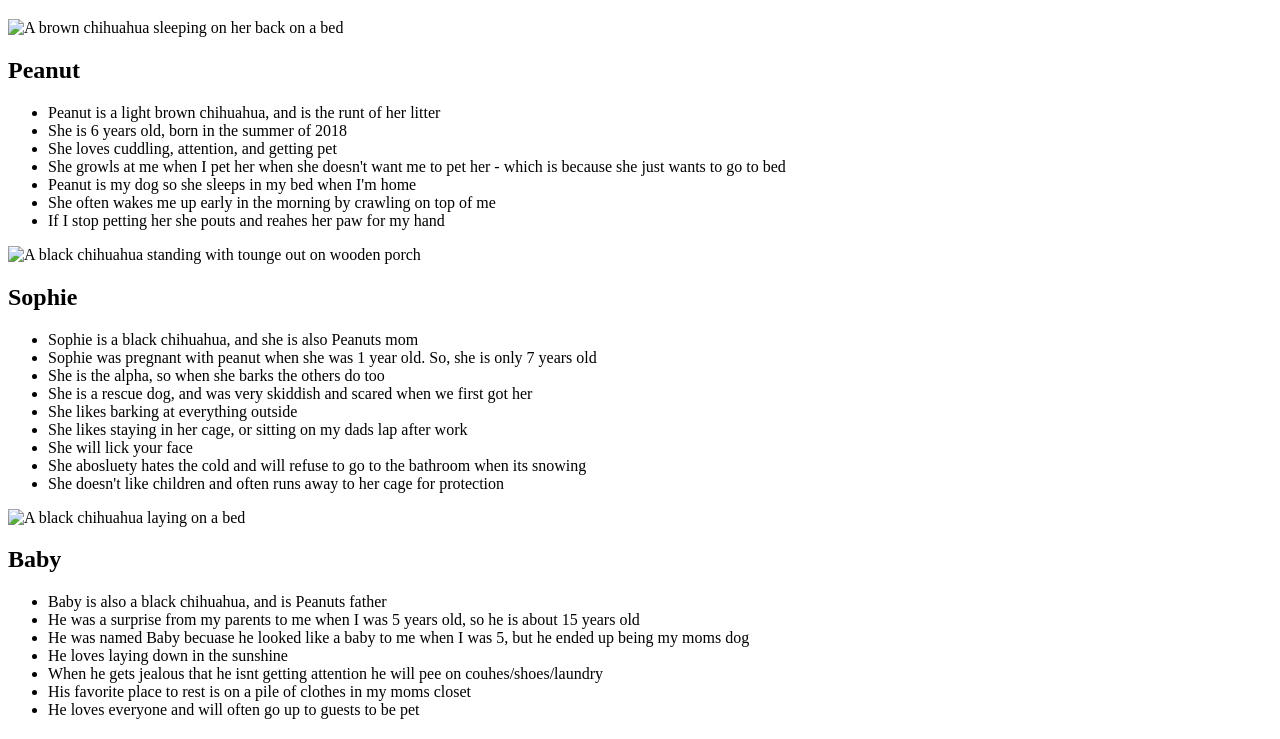
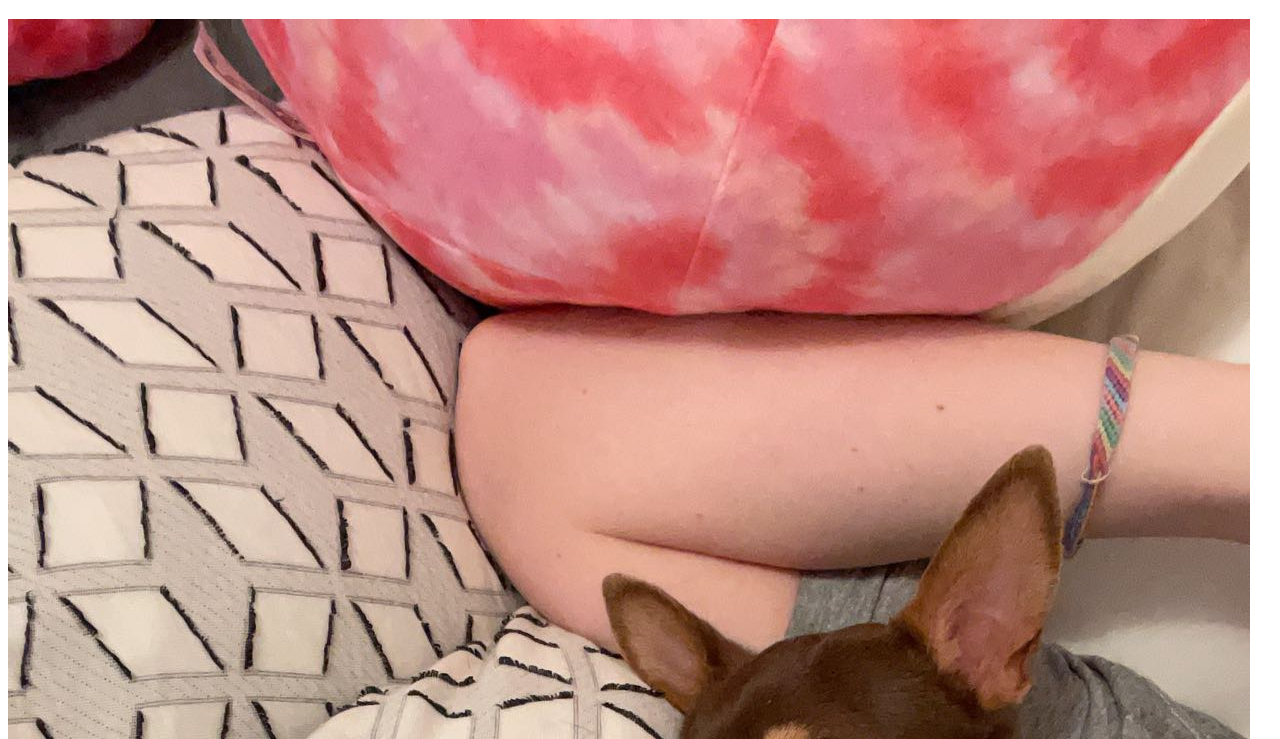
Before and after one commit to jadaigneault/jadaigneault.github.io, a plain HTML site: page pages/Website.html in a window 1280 px wide. Shown: the part 61-800 px from the top of the page. Drawn offline with Linux system fonts and the light colour scheme.

Commit message:
Fi image paths

```diff
--- a/pages/Website.html
+++ b/pages/Website.html
@@ -6,7 +6,7 @@
  </html>
  <h1>My Chihuahuas</h1>
  <img class="fit-picture"
-   src="images/IMG_9078.JPG"
+   src="../images/IMG_9078.JPG"
   alt="A brown chihuahua sleeping on her back on a bed">
 <h2>Peanut</h2>
 <ul>
@@ -21,7 +21,7 @@
 </p>
 </ul>
 <img class="fit-picture"
-src="images/IMG_9841"
+src="../images/IMG_9841.jpg"
 alt="A black chihuahua standing with tounge out on wooden porch ">
 <h2>Sophie</h2>
 <ul>
@@ -38,7 +38,7 @@ alt="A black chihuahua standing with tounge out on wooden porch ">
 </p>
 </ul>
 <img class="fit-picture"
-src="images/IMG_9842.jpg"
+src="../images/IMG_9842.jpg"
 alt="A black chihuahua laying on a bed">
 <h2>Baby</h2>
 <ul>
```
